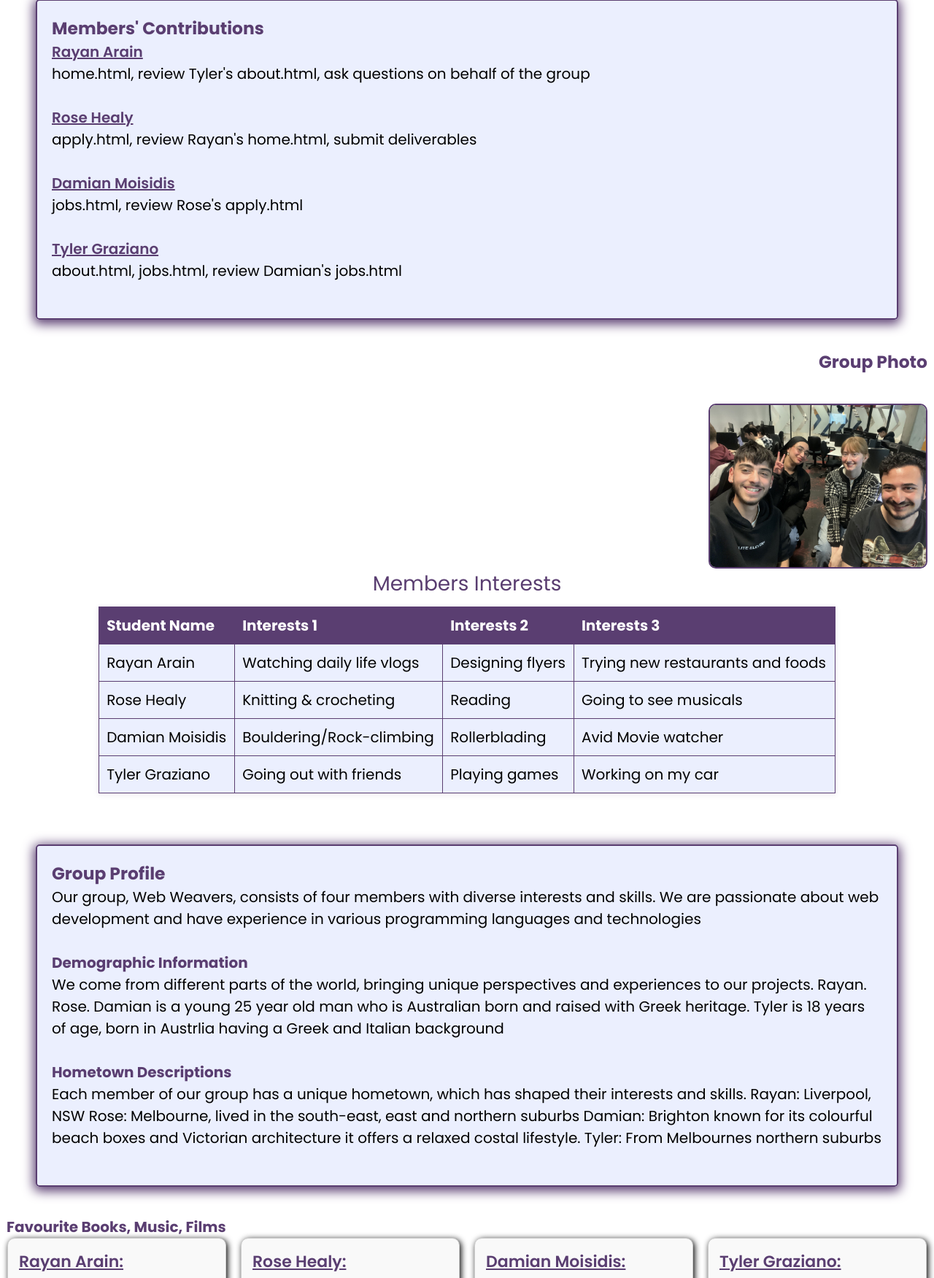
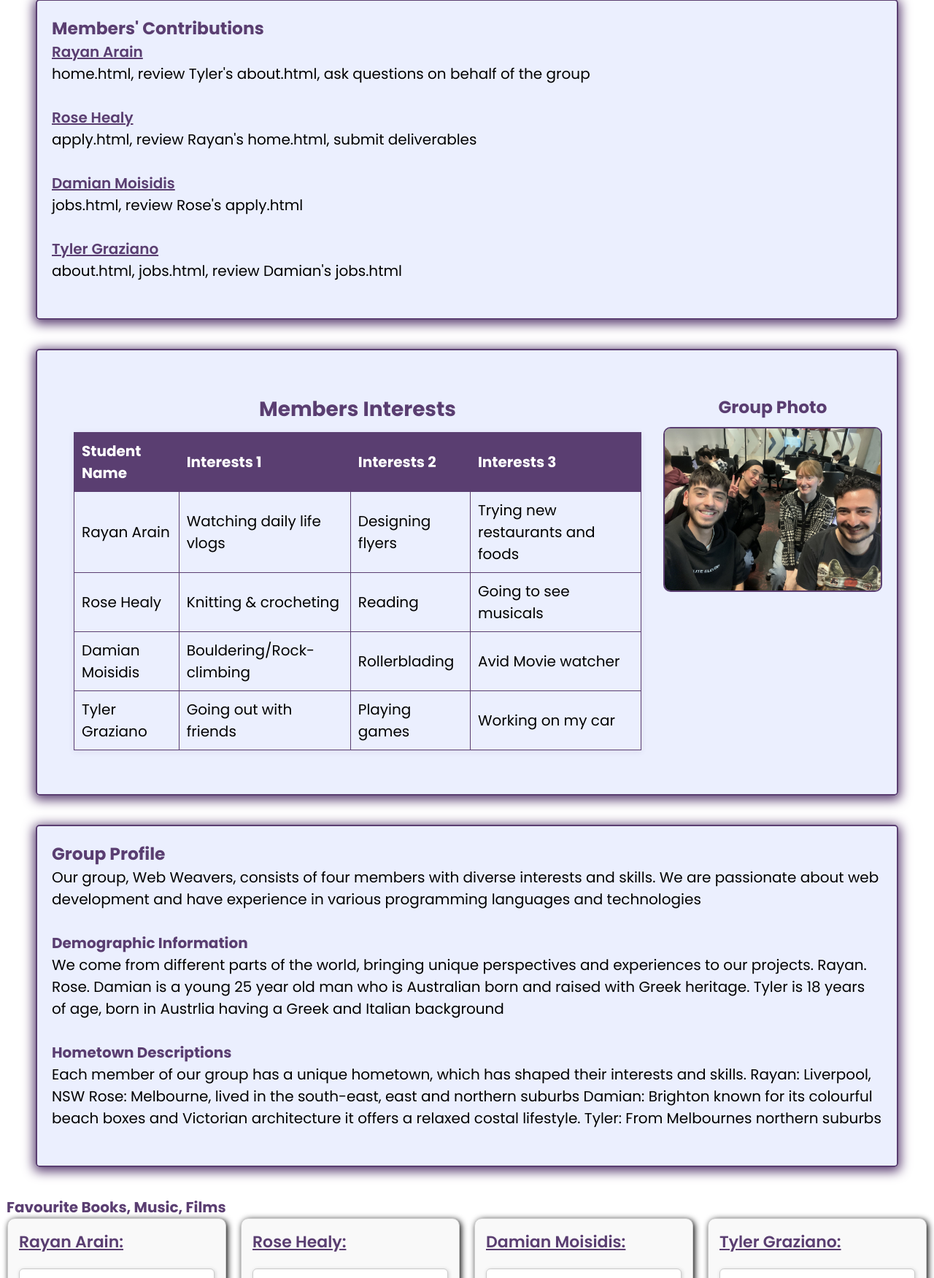
Before and after one commit to 102347055/webweavers-project-part1, a PHP site: page /about.html in a window 1280 px wide. Shown: the part 1053-2804 px from the top of the page at 73% size. Run offline with PHP 8.4, Linux system fonts and the light colour scheme.

Commit message:
put image and table side by side

```diff
--- a/project1/about.html
+++ b/project1/about.html
@@ -1,5 +1,5 @@
 <!DOCTYPE html>
-<html lang="en">
+<html lang="en" >
 <head>
     <meta charset="UTF-8">
     <meta name="viewport" content="width=device-width, initial-scale=1.0">
@@ -40,13 +40,6 @@
     </ul>
     </fieldset>
 
-<!--
-    <fieldset id="tutor">
-    <h3>Tutor's Name</h3>
-    <p id="nick">Nick</p>
-    <br>
-    </fieldset>
--->
     <fieldset id="student_id">
     <h3>Student IDs</h3>
     <ul>
@@ -99,13 +92,18 @@
 
     </dl>
     </fieldset>
+
+    <fieldset>
+    <div class="interests-and-photo">
+        <div class="group-photo-wrapper">
             <h3 id="photoheading">Group Photo</h3>
                 <img id="group_image" src="images/groupimage.jpg" alt="Photo of Web Weavers" width="300">
+        </div>
 
 
-
+        <div class="interesrs-content">
             <table id="interests-table">
-        <caption>Members Interests</caption>
+                <caption><strong>Members Interests</strong></caption>
                 <thead>
                     <tr>
                         <th>Student Name</th>
@@ -141,7 +139,10 @@
                     </tr>
                 </tbody>
             </table>
+        </div>
         <br>
+    </div>
+    </fieldset>
 
     <fieldset>
     <h3>Group Profile</h3>
--- a/project1/styles/styles.css
+++ b/project1/styles/styles.css
@@ -426,7 +426,6 @@ textarea {
   }
 
 /***************************************************** about page **************************************************************/
-
 fieldset {
     border: 2px solid #5a3e71;
     margin: 2em;
@@ -440,25 +439,48 @@ h2, h3, h4 {
     color: #5a3e71;
 }
 
+.interests-and-photo {
+    display: flex;
+    flex-direction: row-reverse;
+    justify-content: space-between;
+    align-items: flex-start;
+    gap: 30px;
+    margin: 40px auto;
+    max-width: 1200px;
+  }
+
+  .interests-content {
+    flex: 1;
+  }
+
+  .group-photo-wrapper {
+    flex-shrink: 0;
+    text-align: center;
+  }
+
   #group_image {
     border: 2px solid #5a3e71;
-    margin-top: 40px;
     width: 300px;
     height: auto;
     border-radius: 10px;
-    float: right;
   }
 
   #photoheading {
-    text-align: right;
-    margin-top: 30px;
+    margin-bottom: 10px;
+    color: #5a3e71;
+  }
+
+  #photoheading {
+    margin-bottom: 10px;
+    color: #5a3e71;
   }
 
 .about_page {
     background-color: #ffffff;
     border-radius: 10px;
     padding: 9px;
-        border: none;}
+    border: none;
+}
 
 #class_header {
     background-color: #ebeffe;
@@ -466,15 +488,12 @@ h2, h3, h4 {
     border-radius: 15px;
     border-style: solid;
     color: black;
-
 }
 
-#class_header ul{
+#class_header ul {
     list-style-type: none;
 }
 
-#tutor {text-align: center;
-    font-size: 2em;}
 
 .favourites-section {
     display: flex;
@@ -508,7 +527,6 @@ h2, h3, h4 {
     justify-content: flex-start;
 }
 
-
 .favourites u {
     font-weight: bold;
     font-size: 1.1em;
@@ -524,7 +542,6 @@ h2, h3, h4 {
     flex-direction: column;
     gap: 10px;
 }
-
 
 .favourites li ul li {
     padding: 10px;
@@ -544,15 +561,13 @@ h2, h3, h4 {
     font-weight: 600;
 }
 
-
 #tutor:hover {
     transform: scale(1.05);
 }
 
 #interests-table {
     border-collapse: collapse;
-    width: 80%;
-    margin: auto;
+    width: 100%;
     background-color: #ebeffe;
     box-shadow: 0 2px 8px rgba(90, 62, 113, 0.1);
 }
@@ -576,8 +591,9 @@ h2, h3, h4 {
 }
 
 #interests-table tr:hover td {
-    background-color: #d0d0d0; /* Hover effect for table cells */
+    background-color: #d0d0d0;
 }
+
 
 /***************************************************** Jobs Page **************************************************************/
 
```
Lines whose indentation alone changed are shown as unchanged.
